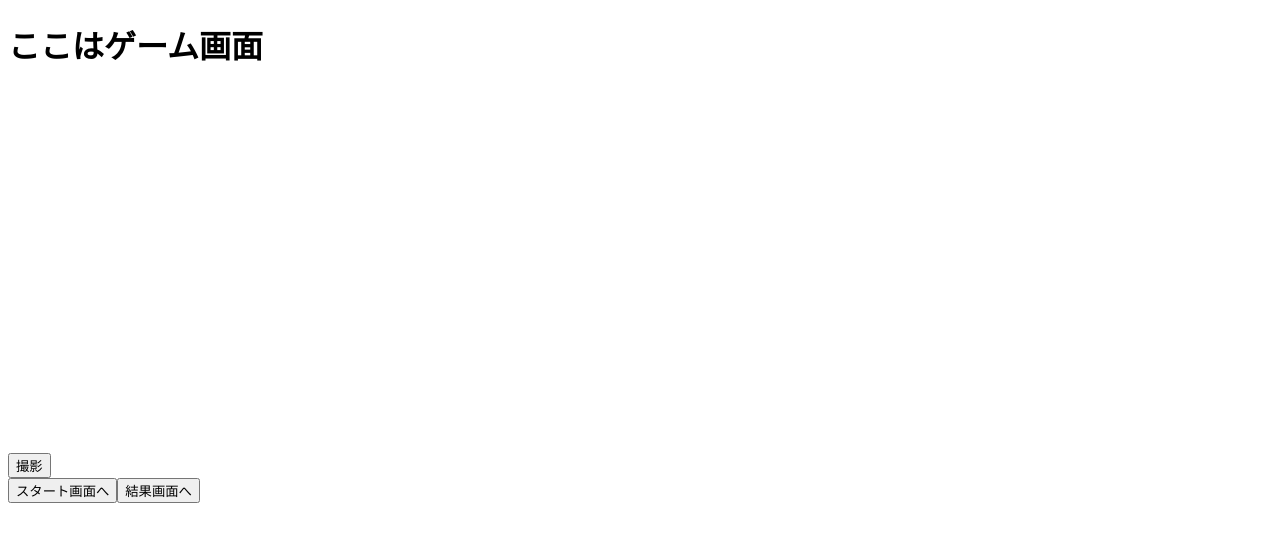
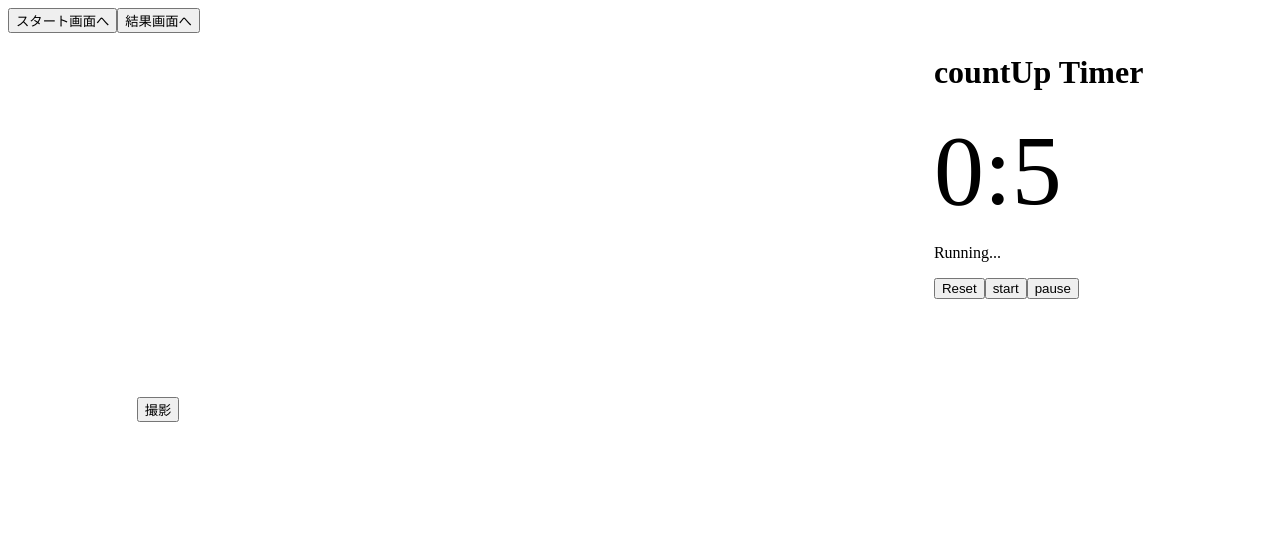
Before and after one commit to enPit-AR/AR-enPitApp, a React (Create React App) app in the folder ar-app/: page /GameScreen in a window 1280 px wide. Shown: the top 542 px of the page. Built offline with nearby package versions, Linux system fonts and the light colour scheme; no server answers.

Commit message:
add stopWatch to GameScreen

```diff
--- a/ar-app/package.json
+++ b/ar-app/package.json
@@ -15,6 +15,7 @@
     "react-dom": "^18.2.0",
     "react-router-dom": "^6.4.3",
     "react-scripts": "5.0.1",
+    "react-timer-hook": "^3.0.5",
     "react-webcam": "^7.0.1",
     "typescript": "^4.9.3",
     "web-vitals": "^2.1.4"
--- /dev/null
+++ b/ar-app/src/components/StopWatch.tsx
@@ -0,0 +1,35 @@
+import { useStopwatch } from "react-timer-hook";
+
+function StopWatch() {
+
+    const { seconds, minutes, isRunning, start, pause, reset } = useStopwatch({ autoStart: true });
+    return (
+        <div>
+            <h1>countUp Timer</h1>
+            <div style={styles.countString}>
+                <span>{minutes}</span>:
+                <span>{seconds}</span>
+            </div>
+            <p>{isRunning ? "Running..." : "Not running..."}</p>
+            <button
+            onClick={reset as unknown as React.MouseEventHandler<HTMLButtonElement>}>
+                Reset
+            </button>
+            <button
+            onClick={start as unknown as React.MouseEventHandler<HTMLButtonElement>}>
+                start
+            </button>
+            <button
+            onClick={pause as unknown as React.MouseEventHandler<HTMLButtonElement>}>
+                pause
+            </button>
+        </div>
+    );
+};
+
+const styles : {[key: string]: React.CSSProperties} = {
+    countString:{
+        fontSize: 100,
+    },
+}
+export default StopWatch;
--- a/ar-app/src/screens/GameScreen.tsx
+++ b/ar-app/src/screens/GameScreen.tsx
@@ -1,23 +1,35 @@
 import { useNavigate } from "react-router-dom"
 import Camera from "../components/Camera";
+import StopWatch from "../components/StopWatch";
 
 const GameScreen = () => {
     const navigate = useNavigate()
     return (
         <div>
             <div>
-                <h1>ここはゲーム画面</h1>
-            </div>
-            <div>
-                <Camera/>
-            </div>
-            <div>
                 <button onClick={() => navigate('/')}>スタート画面へ</button>
                 <button onClick={() => navigate('/ResultScreen')}>結果画面へ</button>
             </div>
-
+            <div style={styles.mainScreen}>
+                <div style={styles.camera}>
+                    <Camera/>
+                </div>
+                <div style={styles.stopWatch}>
+                    <StopWatch/>
+                </div>
+            </div>
         </div>
     );
   };
 
+const styles : {[key: string]: React.CSSProperties} = {
+    mainScreen:{
+        display: "flex",
+        flexDirection: "row",
+        justifyContent: "space-around",
+
+    },
+
+}
+
 export default GameScreen;
```
Also changed, not shown: 1 other file (tests, documents, lock files or other folders).
